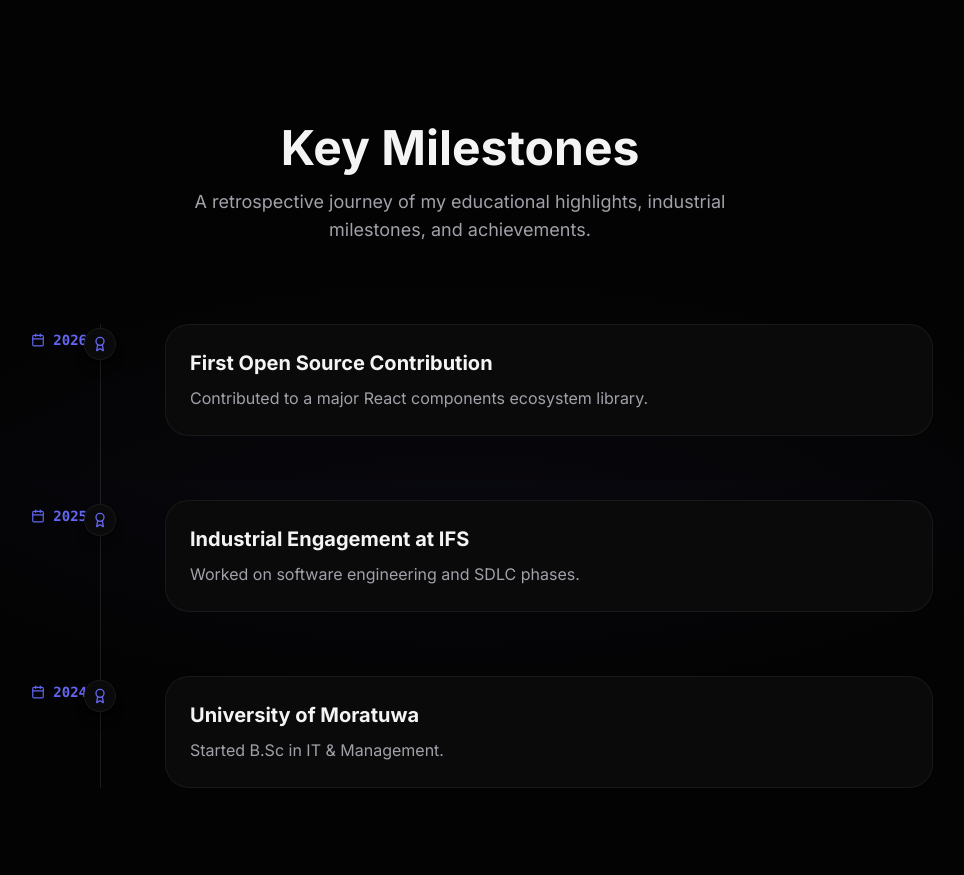
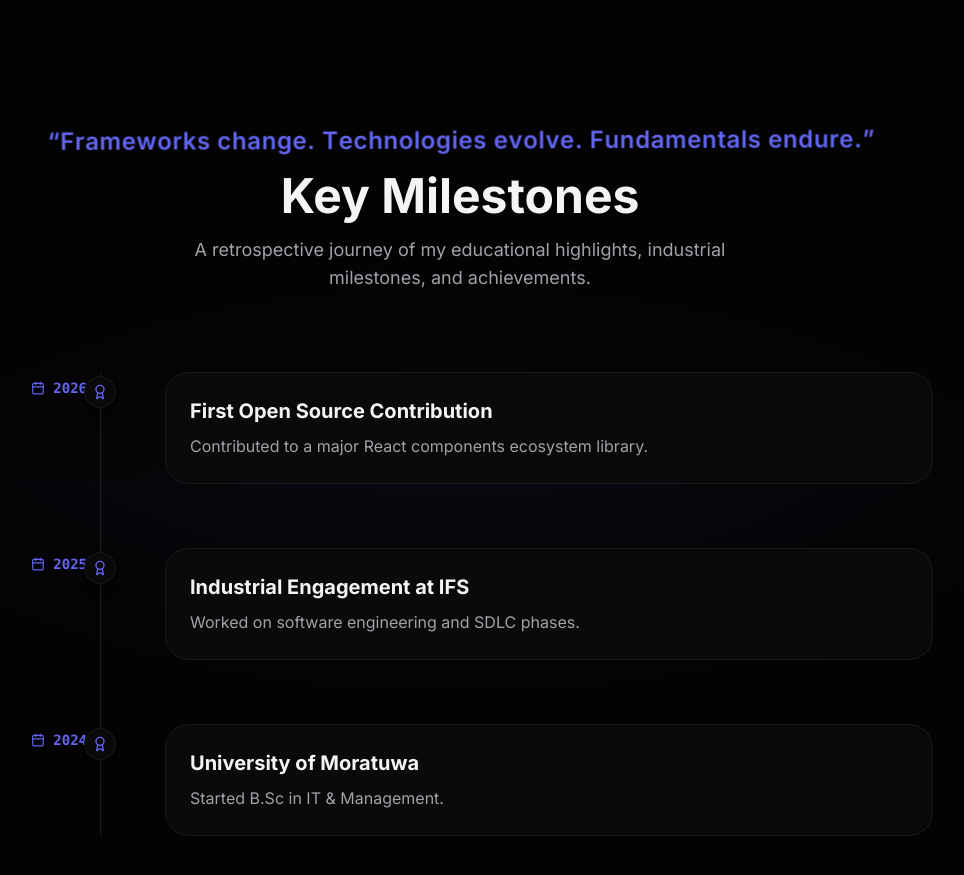
Before and after one commit to KasunBandara921/portfolio, a Next.js app: page / in a window 1280 px wide. Shown: the part 4320-5195 px from the top of the page, without its empty margins (180-1144 px from the left). Built offline with nearby package versions, Linux system fonts and the light colour scheme.

Commit message:
feat(milestones): add animated quote with letter-by-letter reveal and continuous shake

```diff
--- a/src/components/Milestones.tsx
+++ b/src/components/Milestones.tsx
@@ -1,5 +1,6 @@
 "use client";
 
+import { useState } from "react";
 import { motion } from "framer-motion";
 import { Award, Calendar, ChevronRight } from "lucide-react";
 import portfolioData from "@/data/portfolio.json";
@@ -10,12 +11,83 @@ interface Milestone {
   desc: string;
 }
 
+const quoteText = "“Frameworks change. Technologies evolve. Fundamentals endure.”";
+
+const quoteContainerVariants = {
+  hidden: { opacity: 0 },
+  visible: {
+    opacity: 1,
+    transition: {
+      staggerChildren: 0.025,
+      delayChildren: 0.1,
+    },
+  },
+};
+
+const letterVariants = {
+  hidden: { opacity: 0, y: 6, filter: "blur(4px)" },
+  visible: {
+    opacity: 1,
+    y: 0,
+    filter: "blur(0px)",
+    transition: {
+      duration: 0.25,
+      ease: "easeOut",
+    },
+  },
+};
+
 export default function Milestones() {
+  const [isLoaded, setIsLoaded] = useState(false);
   const milestones: Milestone[] = portfolioData.milestones;
 
   return (
     <section id="milestones" className="py-32 px-6 max-w-5xl mx-auto">
       <div className="text-center mb-20">
+        <motion.div
+          animate={
+            isLoaded
+              ? {
+                  x: [0, -2, 2, -1.5, 1.5, -1, 1, 0],
+                  y: [0, -1, 1, -0.6, 0.6, -0.4, 0.4, 0],
+                  rotate: [0, -0.4, 0.4, -0.2, 0.2, 0],
+                }
+              : {}
+          }
+          transition={{
+            duration: 2,
+            repeat: Infinity,
+            repeatType: "loop",
+            ease: "easeInOut",
+          }}
+          className="inline-block"
+        >
+          <motion.p
+            variants={quoteContainerVariants}
+            initial="hidden"
+            whileInView="visible"
+            viewport={{ once: true, margin: "-60px" }}
+            onAnimationComplete={() => setIsLoaded(true)}
+            className="text-lg md:text-2xl font-semibold tracking-wide text-[var(--color-primary)] mb-4"
+          >
+            {quoteText.split(" ").map((word, wordIndex) => (
+              <span key={wordIndex} className="inline-block whitespace-nowrap">
+                {word.split("").map((char, charIndex) => (
+                  <motion.span
+                    key={charIndex}
+                    variants={letterVariants}
+                    className="inline-block"
+                  >
+                    {char}
+                  </motion.span>
+                ))}
+                {wordIndex < quoteText.split(" ").length - 1 && (
+                  <span className="inline-block">&nbsp;</span>
+                )}
+              </span>
+            ))}
+          </motion.p>
+        </motion.div>
         <h2 className="text-4xl md:text-5xl font-bold text-[var(--color-foreground)] mb-4">
           Key Milestones
         </h2>
--- a/src/components/Projects.tsx
+++ b/src/components/Projects.tsx
@@ -179,7 +179,7 @@ export default function Projects() {
                 </div>
 
                 <h3 className="text-2xl font-bold text-[var(--color-foreground)] mb-3 group-hover:text-[var(--color-primary)] transition-colors">
-                   {project.title}
+                  {project.title}
                 </h3>
                 <p className="text-[var(--color-muted)] mb-6">{project.description}</p>
 
```
